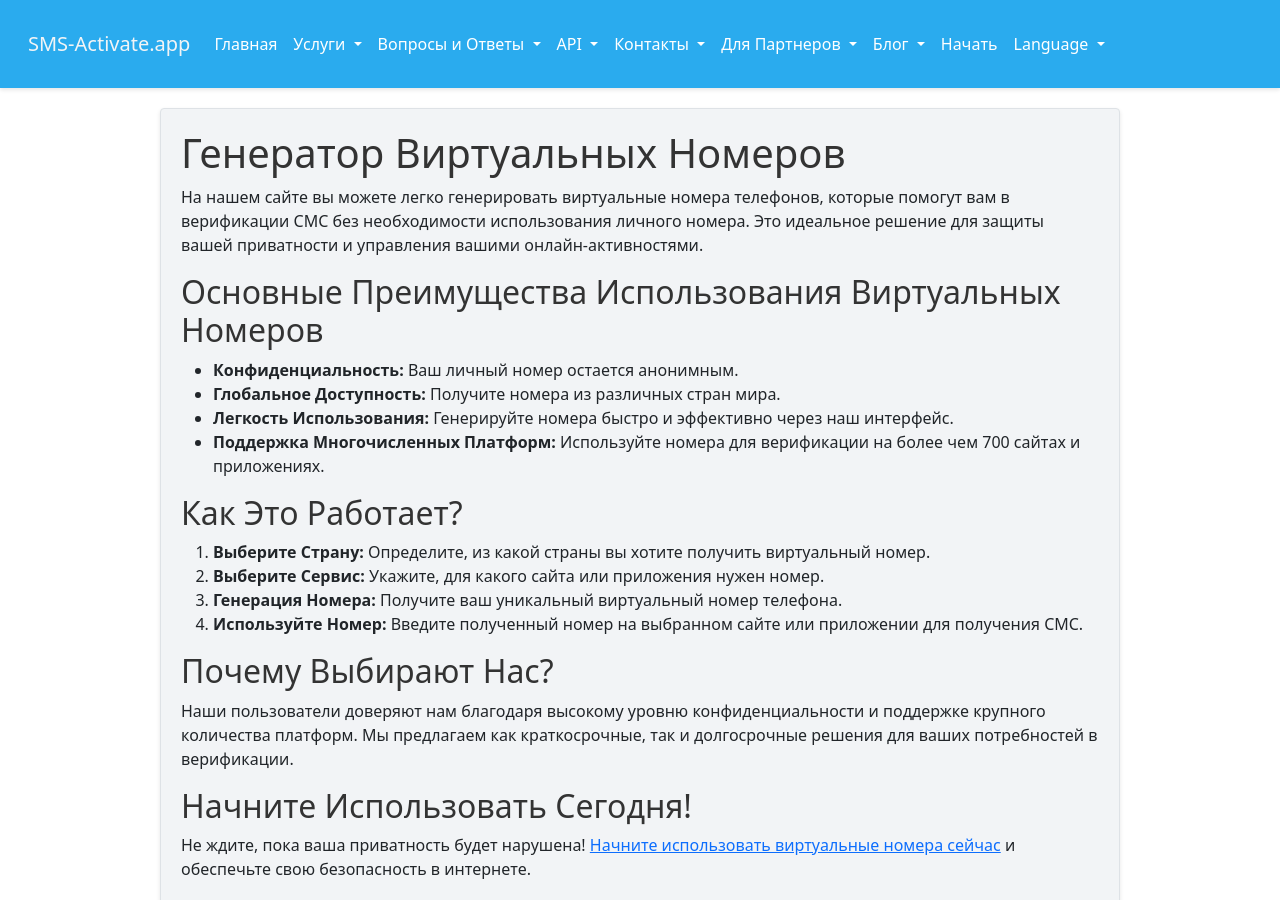
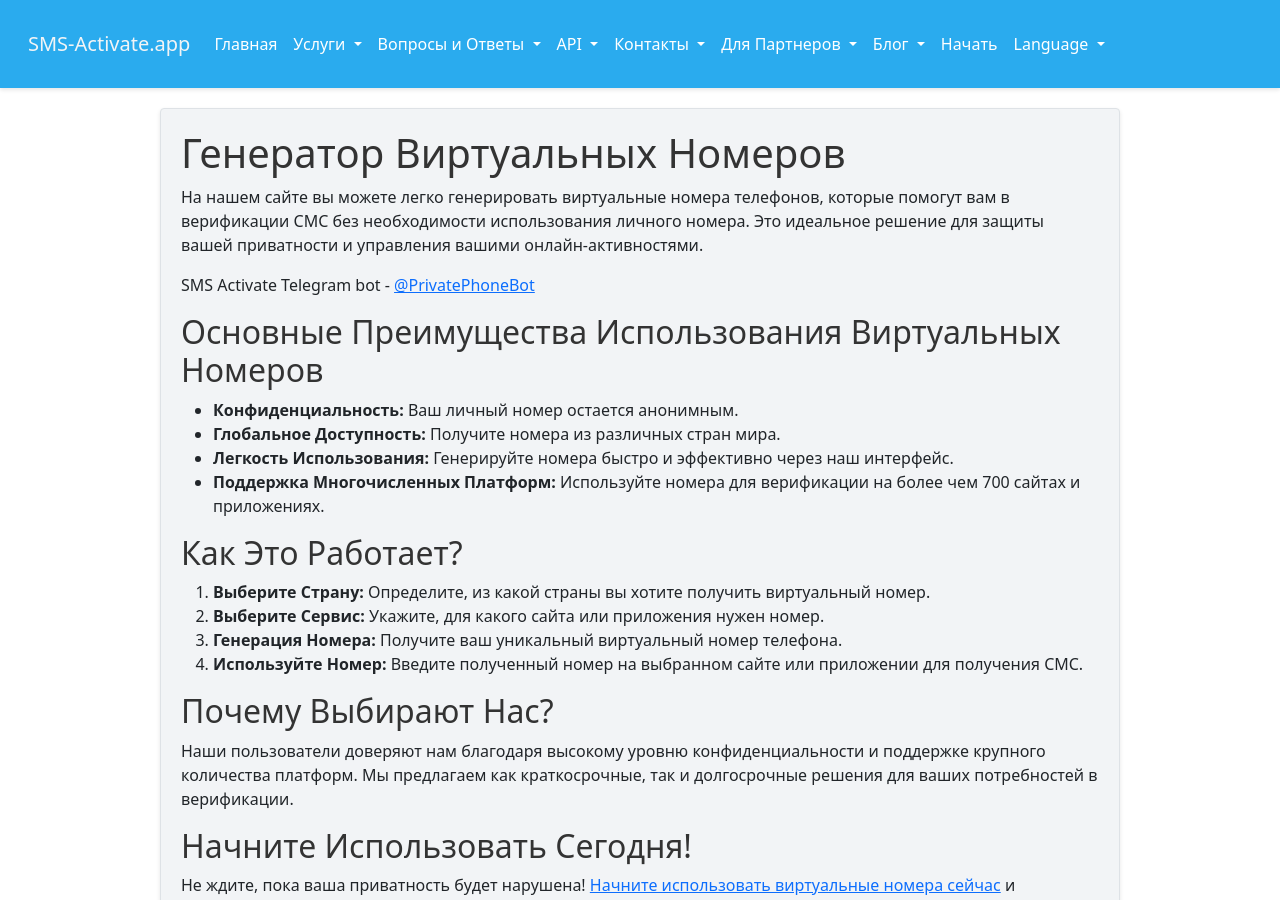
Before and after one commit to VirtualPhoneNumber/sms-activate.app, a Jekyll site: the page built from ru/phone-number-generator.md, in a window 1280 px wide and 900 px high. Built offline with Jekyll 4.4.1, drawn with Linux system fonts in a browser that asks for light colours.

Commit message:
Update phone-number-generator.md

```diff
--- a/ru/phone-number-generator.md
+++ b/ru/phone-number-generator.md
@@ -9,6 +9,8 @@ permalink: /ru/phone-number-generator
 # Генератор Виртуальных Номеров
 
 На нашем сайте вы можете легко генерировать виртуальные номера телефонов, которые помогут вам в верификации СМС без необходимости использования личного номера. Это идеальное решение для защиты вашей приватности и управления вашими онлайн-активностями.
+
+SMS Activate Telegram bot - [@PrivatePhoneBot](https://t.me/PrivatePhoneBot)
 
 ## Основные Преимущества Использования Виртуальных Номеров
 
```
